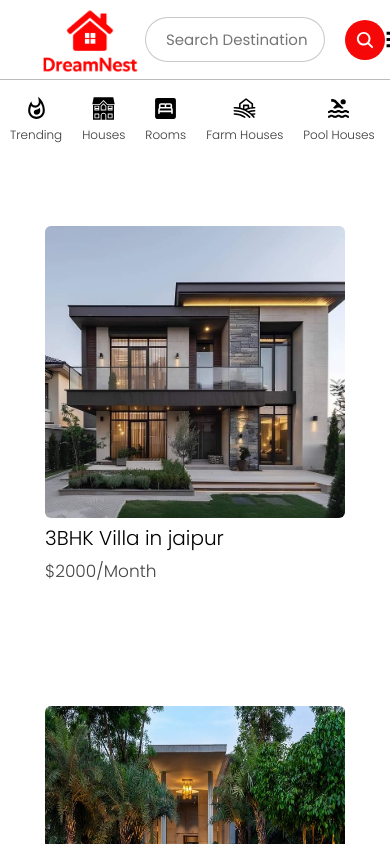
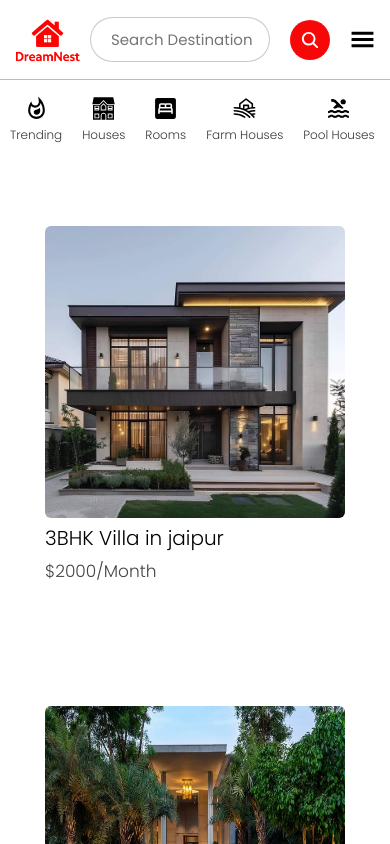
Before and after one commit to Rishabhmishra45/Dream-Nest, a React (Vite) app: page / in a window 390 px wide. Shown: the top 844 px of the page. Built offline with nearby package versions, Linux system fonts and the light colour scheme.

Commit message:
Responsive commit

```diff
--- a/src/App.jsx
+++ b/src/App.jsx
@@ -10,7 +10,6 @@ const App = () => {
     <>
       <Navbar />
       <Home />
-      <Signup />
     </>
   )
 }
--- a/src/components/Navbar/Navbar.css
+++ b/src/components/Navbar/Navbar.css
@@ -242,6 +242,17 @@
 }
 
 @media (max-width:500px) {
+    #favicon {
+        margin-left: 0px;
+        margin-top: 5px;
+        height: 75px;
+        width: 75px;
+    }
+
+    .search {
+        margin-right: 15px;
+    }
+
     #btn2 {
         border: none;
         padding: 0;
@@ -255,14 +266,10 @@
         width: 25px;
         height: 25px;
         fill: black;
+        margin-right: 5px;
+    }
+
+    #svg1:hover{
+        color: black;
     }
 }
-
-@media (max-width:500px) {
-    .search input{
-        margin-right: 30px;
-    }
-    .search button{
-        margin-left: -30px;
-    }
-}
--- a/vite.config.js
+++ b/vite.config.js
@@ -7,4 +7,8 @@ export default defineConfig({
   build: {
     outDir: "dist",  // Vercel automatically expects dist
   },
+  server: {
+    host: '0.0.0.0', // phone से access करने के लिए
+    port: 5173
+  }
 })
```
